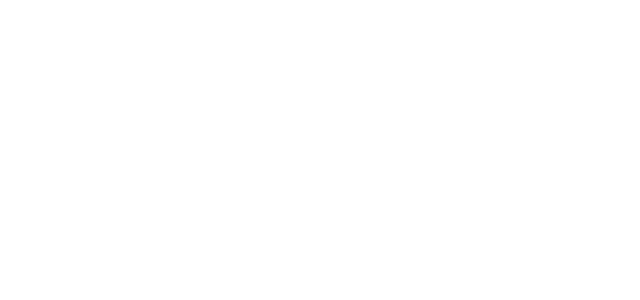
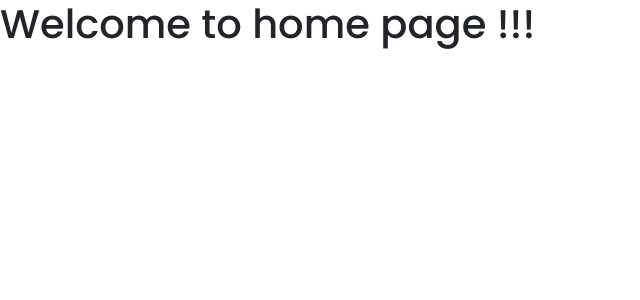
Before and after one commit to andapilingjurka/AirlineTicketsReservationFrontEnd, a React (Create React App) app: page /home in a window 1280 px wide. Shown: the top 300 px of the page, without its empty margins (0-640 px from the left). Built offline with nearby package versions, Linux system fonts and the light colour scheme.

Commit message:
Home page ndryshime

```diff
--- a/src/Admin/Home.js
+++ /dev/null
@@ -1,6 +0,0 @@
-import React from "react";
-
-function Home() {
-  return <div></div>;
-}
-export default Home;
--- a/src/Admin/style.css
+++ b/src/Admin/style.css
@@ -12,7 +12,7 @@
   }
 
 
-/* Per alert message */
+/* For alert message */
 .alert {
     position: fixed;
     top: 20px;
--- a/src/App.js
+++ b/src/App.js
@@ -4,11 +4,11 @@ import "bootstrap-icons/font/bootstrap-icons.css";
 import { BrowserRouter as Router, Routes, Route } from "react-router-dom";
 
 import Dashboard from "./Admin/Dashboard";
-import Home from "./Admin/Home";
 import Shtetet from "./Admin/ShtetiAdmin";
 import Qytetet from "./Admin/QytetiAdmin";
 import LoginForm from "./components/LoginRegister/LoginForm";
 import Registration from "./components/LoginRegister/Registration";
+import Home from "./components/Home/Home";
 
 function App() {
   return (
--- /dev/null
+++ b/src/components/Home/Home.js
@@ -0,0 +1,10 @@
+import React from "react";
+
+function Home() {
+  return (
+    <div>
+      <h1>Welcome to home page !!!</h1>
+    </div>
+  );
+}
+export default Home;
```
